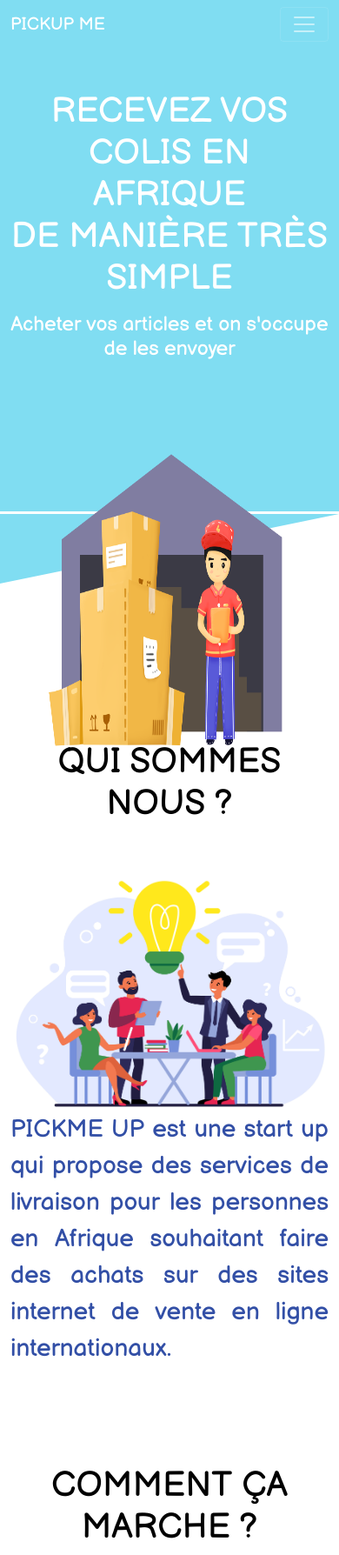
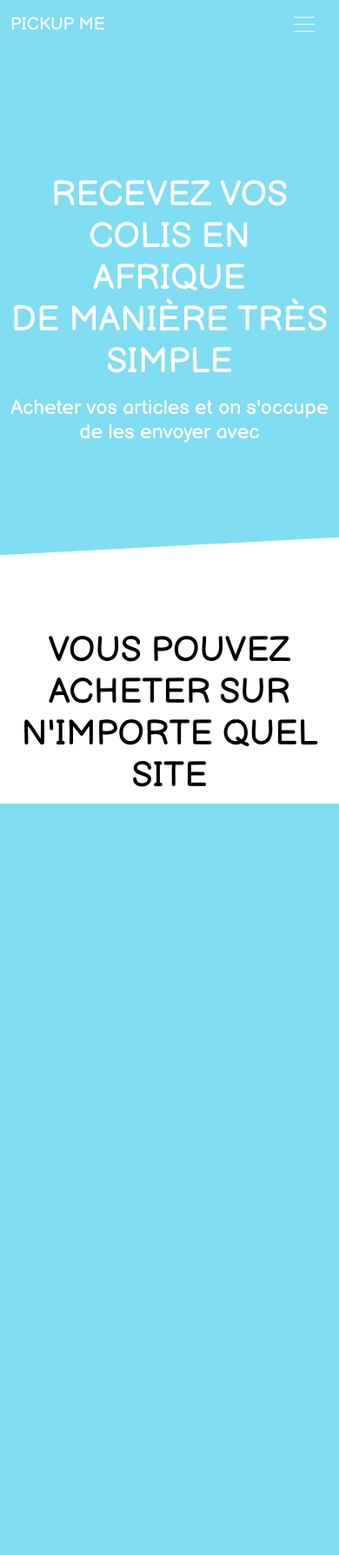
Before and after one commit to Moh-create/e-commerce, a PHP site: page /View/index.php in a window 390 px wide. Shown: the whole page at 87% size. After the commit the page ends 924 px from the top, so only its background shows below. Run offline with PHP 8.4, Linux system fonts and the light colour scheme; some libraries are stand-ins or nearby versions; some web fonts are replaced.

Commit message:
commit : test

```diff
--- a/View/index.php
+++ b/View/index.php
@@ -28,7 +28,12 @@
     <title>Hello, world!</title>
   </head>
   <body>
-  <nav class="navbar navbar-expand-lg navbar-dark " style="background-color: #80DDF2;">
+
+
+<section id="haut-de-page">
+    <div class="test">
+
+    <nav class="navbar navbar-expand-lg navbar-dark " style="background-color: #80DDF2;">
   <div class="container">
     <a class="navbar-brand" href="#">PICKUP ME</a>
     <button class="navbar-toggler" type="button" data-bs-toggle="collapse" data-bs-target="#navbarSupportedContent" aria-controls="navbarSupportedContent" aria-expanded="false" aria-label="Toggle navigation">
@@ -63,72 +68,48 @@
   </div>
 </nav>
 
-<section id="haut-de-page">
+
     <div class="container pt-5">
-        <div class="info ">
-            <div class="text-center">
+        <div class="info pt-5">
+            <div class="text-center pt-5">
                 <h1 class="pb-2 text-uppercase">Recevez vos colis en Afrique
                    <br>  de manière très simple</h1>
-                <h3>Acheter vos articles et on s'occupe de les envoyer</h3>
-            </div>
-
-        </div>
-        <div class="image-haut-de-page">
-            <div class="text-center">
-                <img src="../resources/images/—Pngtree—hand drawn wind cartoon cute_4045140.png" class="img-fluid" alt="Responsive image" >
+                <h3>Acheter vos articles et on s'occupe de les envoyer avec </h3>
             </div>
 
         </div>
 
     </div>
+</div>
 </section>
-
-<section class="coupe"></section>
-<br><br><br><br><br><br><br>
-
-<section id="contenu-presentation pt-5">
+ <section id="contenu-presentation pt-5">
     <div class="container">
 
         <div class="row align-items-start">
             <div class="info pt-5">
                 <div class="text-center pt-5">
-                    <h2 class="text-uppercase">qui sommes nous ?</h2>
+                    <h2 class="text-uppercase">Vous pouvez acheter sur n'importe quel site</h2>
                 </div>
             </div>
         </div>
+    </div>
+</section>
 
 
 
-    <div class="row align-items-center pt-5">
-
-        <div class="col-lg-6 col-sm-12">
-        <img src="../resources/images/5469.jpg" alt=""class="img-fluid" alt="...">
-        </div>
-
-        <div class="col-lg-6 col-sm-12">
-        <p class ="entreprise_presentation">PICKME UP est une start up qui propose des services de livraison pour les personnes en
-Afrique souhaitant faire des achats sur des sites internet de vente en ligne internationaux.</p>
-        </div>
-
-
-    </div>
-
-
-    </div>
-</section>
-
-<section id="contenu-fonctionnement">
+<!-- <section id="contenu-fonctionnement">
     <div class="container">
-    <div class="row align-items-start">
+        <div class="row align-items-start">
             <div class="info pt-5">
                 <div class="text-center pt-5">
                     <h2 class="text-uppercase">comment ça marche ?</h2>
                 </div>
             </div>
         </div>
+
+
     </div>
-</section>
-
+</section>  -->
 
 
 
--- a/resources/css/style.css
+++ b/resources/css/style.css
@@ -5,14 +5,28 @@
 }
 #haut-de-page {
     background-color: #80DDF2;
-    height: 63vh;
+    height: 100vh;
+    margin-top: -300px;
+    padding: 200px 0;
+    transform: skew(0deg,-3deg);
+    background-color: #80DDF2;
+
 
 }
 
+
 .image-haut-de-page img {
-    height: 650px;
-    width: 650px;
+    height: 500px;
+    width: 500px;
+
 }
+
+.test {
+    text-align: center;
+    transform: skew(0deg,3deg);
+    padding-top: 100px;
+}
+
 .info{
     color: black;
 }
@@ -58,18 +72,53 @@
     color: #324FA6;
     text-align: justify;
 }
-@media (max-width: 576px) {
 
-    .image-haut-de-page img {
-        height: 500px;
-        width: 500px;
-    }
-}
-@media (max-width: 992px) {
+
+
+
+@media (max-width: 768px) {
 
     .image-haut-de-page img {
         height: 600px;
         width: 600px;
+    }
+
+    .info h1 {
+        font-size: 20px;
+    }
+
+    .info h2 {
+        font-size: 20px;
+    }
+
+    #haut-de-page {
+        height: 110vh;
+    }
+
+}
+@media (max-width: 576px) {
+
+    .image-haut-de-page img {
+        height: 100px;
+        width: 100px;
+        padding-bottom: 10%;
+    }
+}
+
+@media (max-width: 375px) {
+
+    .image-haut-de-page img {
+        height: 100px;
+        width: 100px;
+        padding-bottom: 10%;
+    }
+}
+
+@media (max-width: 1200px) {
+
+    .image-haut-de-page img {
+        height: 300px;
+        width: 300px;
     }
 
     .info h1 {
```
Also changed, not shown: resources/images/Battleship-2.svg (added).
